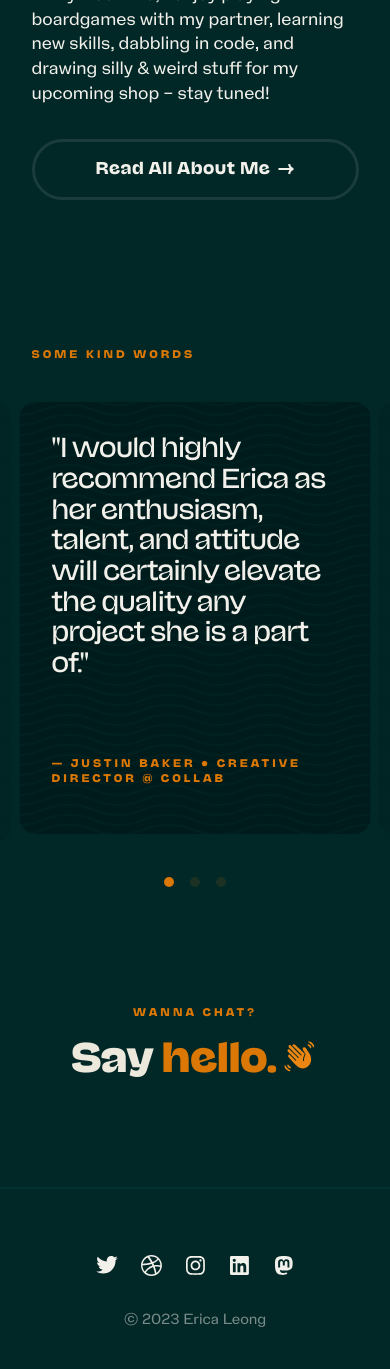
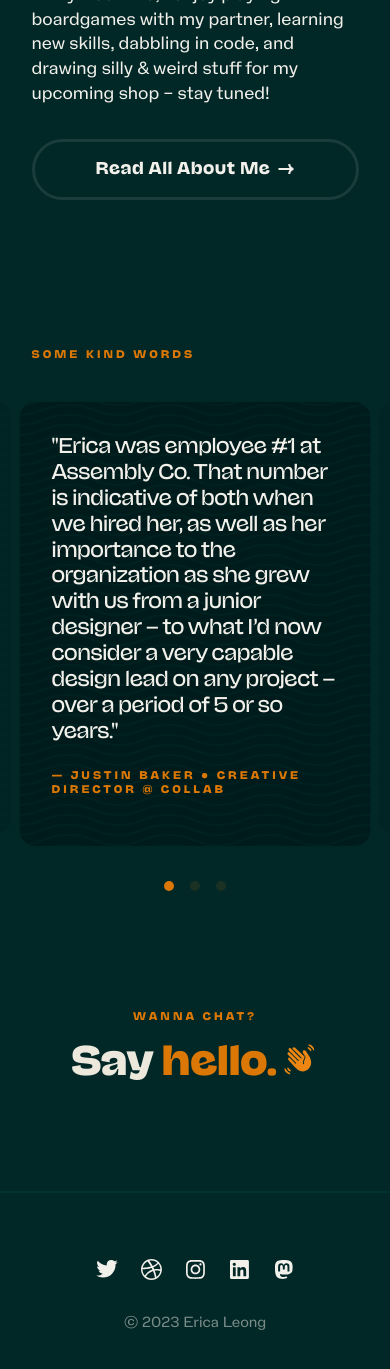
Before and after one commit to ehyleong/ehyleong.github.io, a Jekyll site: the page built from index.html, in a window 390 px wide and 1400 px high, scrolled down 2715 px. Shown: the top 1369 px of the window. Built offline with Jekyll 4.4.1, drawn with Linux system fonts in a browser that asks for light colours; nearby versions of some CDN libraries; comment, search, counter and statistics services are not loaded.

Commit message:
Responsive fixes

```diff
--- a/_data/testimonials.yml
+++ b/_data/testimonials.yml
@@ -1,10 +1,10 @@
 justin:
   name: Justin Baker • Creative Director @ Collab
-  quote: I would highly recommend Erica as her enthusiasm, talent, and attitude will certainly elevate the quality any project she is a part of.
+  quote: Erica was employee &#35;1 at Assembly Co. That number is indicative of both when we hired her, as well as her importance to the organization as she grew with us from a junior designer – to what I’d now consider a very capable design lead on any project – over a period of 5 or so years.
 
 chad:
   name: Chad Chambers • Creative Director @ Collab
-  quote: Erica’s toolbox of skills overflows with variety — and a demonstrated ability to execute makes her remarkably well-rounded.
+  quote: Erica’s toolbox of skills overflows with variety — and a demonstrated ability to execute makes her remarkably well-rounded. There’s seldom a time when she’s not exploring a new skill, or honing those she already has.
 
 jai:
   name: Jai Field • Independent Designer
--- a/_sass/main.scss
+++ b/_sass/main.scss
@@ -772,7 +772,7 @@
 		border-radius: 1rem;
 		min-height: 32rem;
 		text-align: left;
-		width: 80%;
+		width: 70%;
 		display: flex;
 		flex-direction: column;
 		justify-content: space-between;
@@ -794,11 +794,15 @@
 		}
 
 		@include for-size(big-desktop-up) {
-			width: 50%;
+			width: 60%;
+			padding: 7rem;
+			align-items: center;
 		}
 
-		.testimonial-text {
-			max-width: 50ch;
+		h3.testimonial-text {
+			max-width: 60ch;
+		  font-size: clamp(1rem, calc(1vw + 1rem), 2rem);
+		  line-height: 1.3em;
 		}
 
 	}
```
